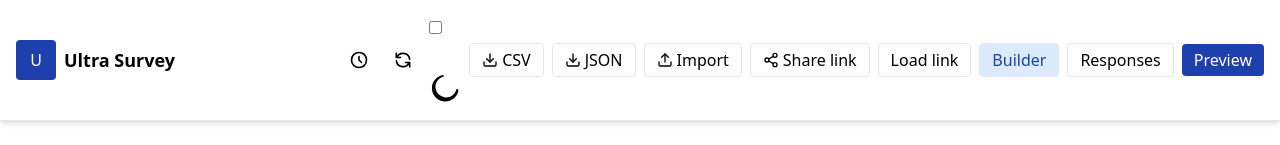
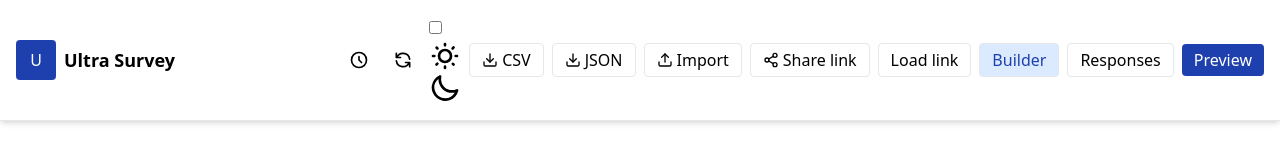
Before and after one commit to sabhi128/Google-form-Complete-Proj, a React (Vite) app: page / in a window 1280 px wide. Shown: the top 145 px of the page. Built offline with nearby package versions, Linux system fonts and the light colour scheme.

Commit message:
sun/moon icon fixed

```diff
--- a/src/Components/Navbar.jsx
+++ b/src/Components/Navbar.jsx
@@ -95,14 +95,14 @@
               xmlns="http://www.w3.org/2000/svg"
               viewBox="0 0 24 24"
             >
-              <path d="M12 4V2m0 20v-2m8-8h2M2 12h2m15.364-7.364l1.414 1.414M4.222 19.778l1.414-1.414M18.364 18.364l1.414-1.414M4.222 4.222l1.414 1.414" />
+              <path d="M5.64,17l-.71.71a1,1,0,0,0,0,1.41,1,1,0,0,0,1.41,0l.71-.71A1,1,0,0,0,5.64,17ZM5,12a1,1,0,0,0-1-1H3a1,1,0,0,0,0,2H4A1,1,0,0,0,5,12Zm7-7a1,1,0,0,0,1-1V3a1,1,0,0,0-2,0V4A1,1,0,0,0,12,5ZM5.64,7.05a1,1,0,0,0,.7.29,1,1,0,0,0,.71-.29,1,1,0,0,0,0-1.41l-.71-.71A1,1,0,0,0,4.93,6.34Zm12,.29a1,1,0,0,0,.7-.29l.71-.71a1,1,0,1,0-1.41-1.41L17,5.64a1,1,0,0,0,0,1.41A1,1,0,0,0,17.66,7.34ZM21,11H20a1,1,0,0,0,0,2h1a1,1,0,0,0,0-2Zm-9,8a1,1,0,0,0-1,1v1a1,1,0,0,0,2,0V20A1,1,0,0,0,12,19ZM18.36,17A1,1,0,0,0,17,18.36l.71.71a1,1,0,0,0,1.41,0,1,1,0,0,0,0-1.41ZM12,6.5A5.5,5.5,0,1,0,17.5,12,5.51,5.51,0,0,0,12,6.5Zm0,9A3.5,3.5,0,1,1,15.5,12,3.5,3.5,0,0,1,12,15.5Z"/>
             </svg>
             <svg
               className="w-8 h-8 fill-current swap-on"
               xmlns="http://www.w3.org/2000/svg"
               viewBox="0 0 24 24"
             >
-              <path d="M21.64 13a1 1 0 0 0-1.05-.14 8 8 0 1 1-9.56-9.56 1 1 0 0 0-.14-1.05A10 10 0 1 0 22 14.05a1 1 0 0 0-.36-1.05z" />
+              <path d="M21.64,13a1,1,0,0,0-1.05-.14,8.05,8.05,0,0,1-3.37.73A8.15,8.15,0,0,1,9.08,5.49a8.59,8.59,0,0,1,.25-2A1,1,0,0,0,8,2.36,10.14,10.14,0,1,0,22,14.05,1,1,0,0,0,21.64,13Zm-9.5,6.69A8.14,8.14,0,0,1,7.08,5.22v.27A10.15,10.15,0,0,0,17.22,15.63a9.79,9.79,0,0,0,2.1-.22A8.11,8.11,0,0,1,12.14,19.73Z"/>
             </svg>
           </label>
 
```
